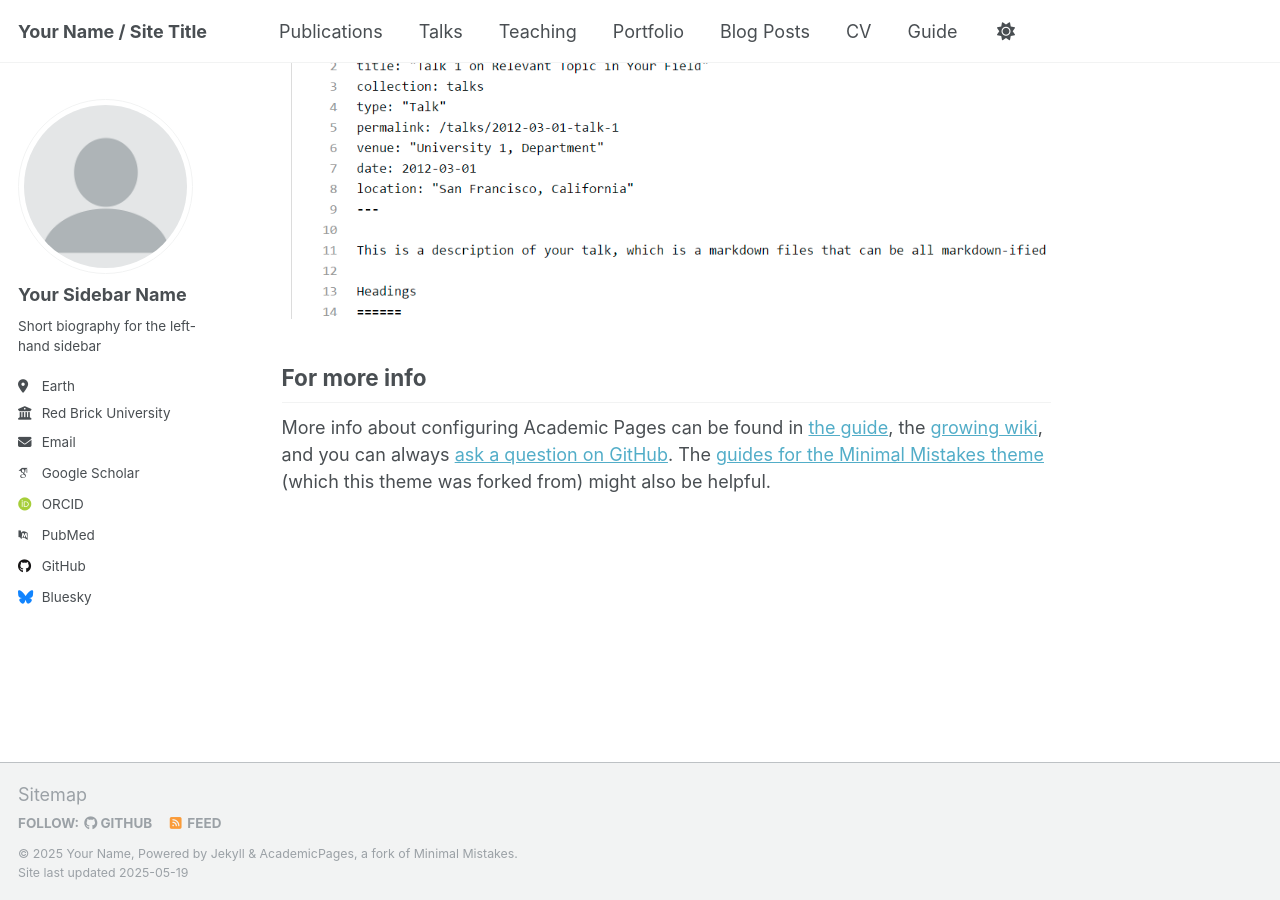
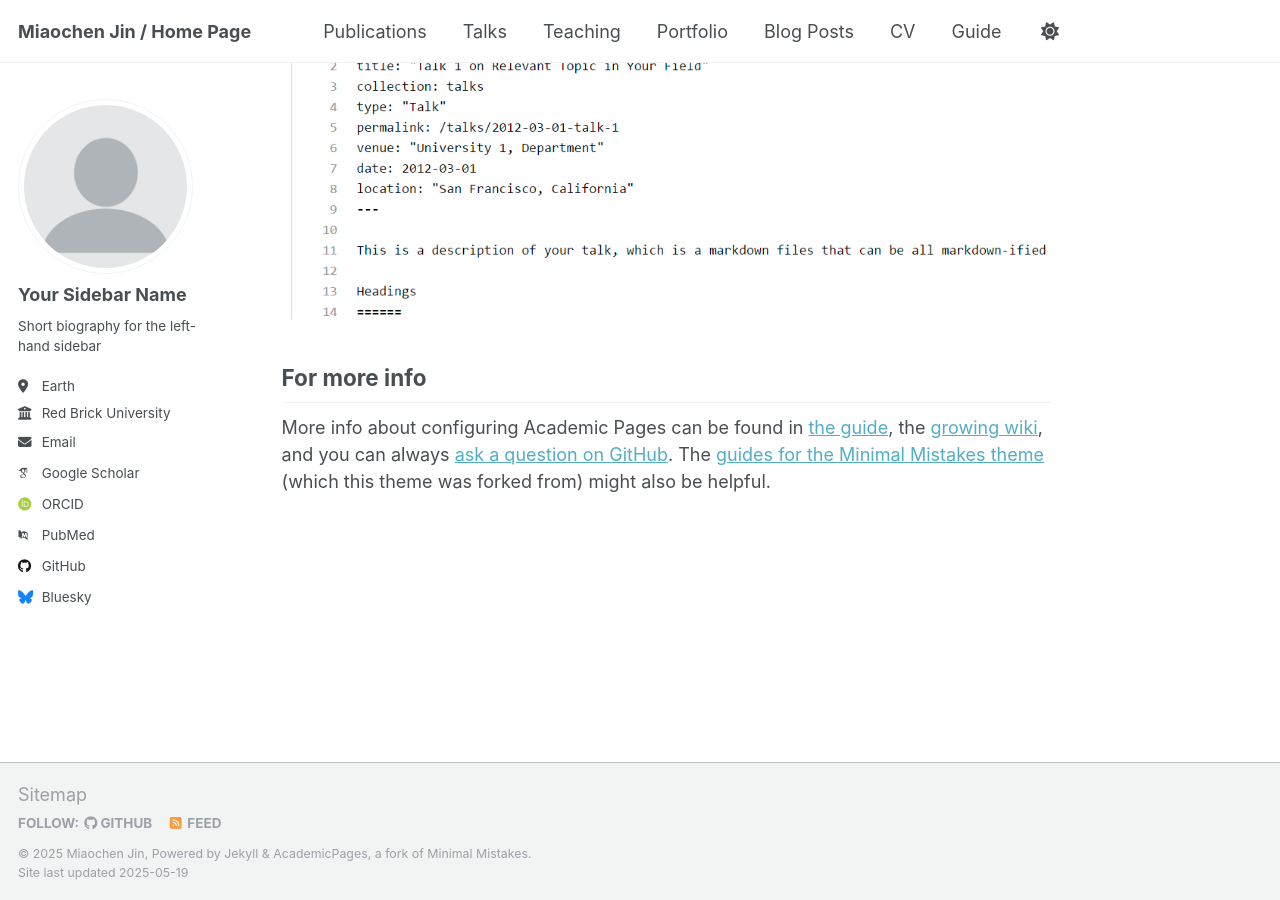
Before and after one commit to MiaochenJin/MiaochenJin.github.io, a Jekyll site: the page built from _pages/about.md, in a window 1280 px wide and 900 px high, scrolled down 2636 px. Built offline with Jekyll 4.4.1, drawn with Linux system fonts in a browser that asks for light colours; some web fonts are replaced.

Commit message:
FirstUpdate

```diff
--- a/_config.yml
+++ b/_config.yml
@@ -9,11 +9,11 @@
 # Basic Site Settings
 locale                   : "en-US"
 site_theme               : "default"
-title                    : "Your Name / Site Title"
+title                    : "Miaochen Jin / Home Page"
 title_separator          : "-"
-name                     : &name "Your Name"
-description              : &description "personal description"
-url                      : https://academicpages.github.io # the base hostname & protocol for your site e.g. "https://[your GitHub username].github.io" or if you already have some other page hosted on Github then use "https://[your GitHub username].github.io/[Your Repo Name]"
+name                     : &name "Miaochen Jin"
+description              : &description ""
+url                      : https://miaochenjin.github.io # the base hostname & protocol for your site e.g. "https://[your GitHub username].github.io" or if you already have some other page hosted on Github then use "https://[your GitHub username].github.io/[Your Repo Name]"
 baseurl                  : "" # the subpath of your site, e.g. "/blog"
 repository               : "academicpages/academicpages.github.io"
 
```
